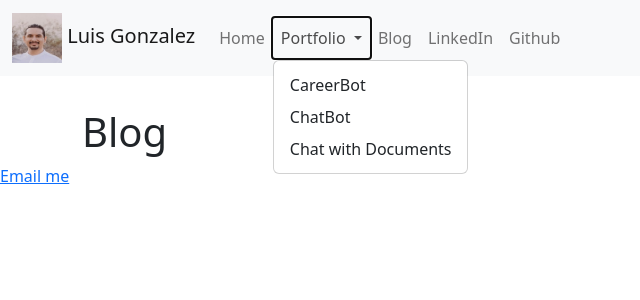
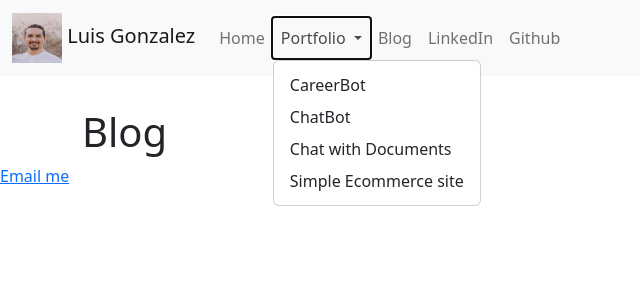
Before and after one commit to luisagcenteno84/luiscenteno_dev, a Django app: page /blog/ in a window 1280 px wide, after a click on "Portfolio". Shown: the top 300 px of the page, without its empty margins (0-640 px from the left). Run offline with Django 5.2, Linux system fonts and the light colour scheme.

Commit message:
added ecomm link

```diff
--- a/luiscenteno_dev/templates/_navbar.html
+++ b/luiscenteno_dev/templates/_navbar.html
@@ -18,6 +18,7 @@
                         <li><a class="dropdown-item" href="{% url 'careerbot' %}">CareerBot</a></li>
                         <li><a class="dropdown-item" href="{% url 'chatbot' %}">ChatBot</a></li>
                         <li><a class="dropdown-item" href="https://docs-chat-151773947715.us-west1.run.app/" target="_blank" rel="noopener noreferrer">Chat with Documents</a></li>
+                        <li><a class="dropdown-item" href="{% url 'ecomm' %}" target="_blank" rel="noopener noreferrer">Simple Ecommerce site</a></li>
                     </ul>
                 </li>
                 <li class="nav-item">
```
